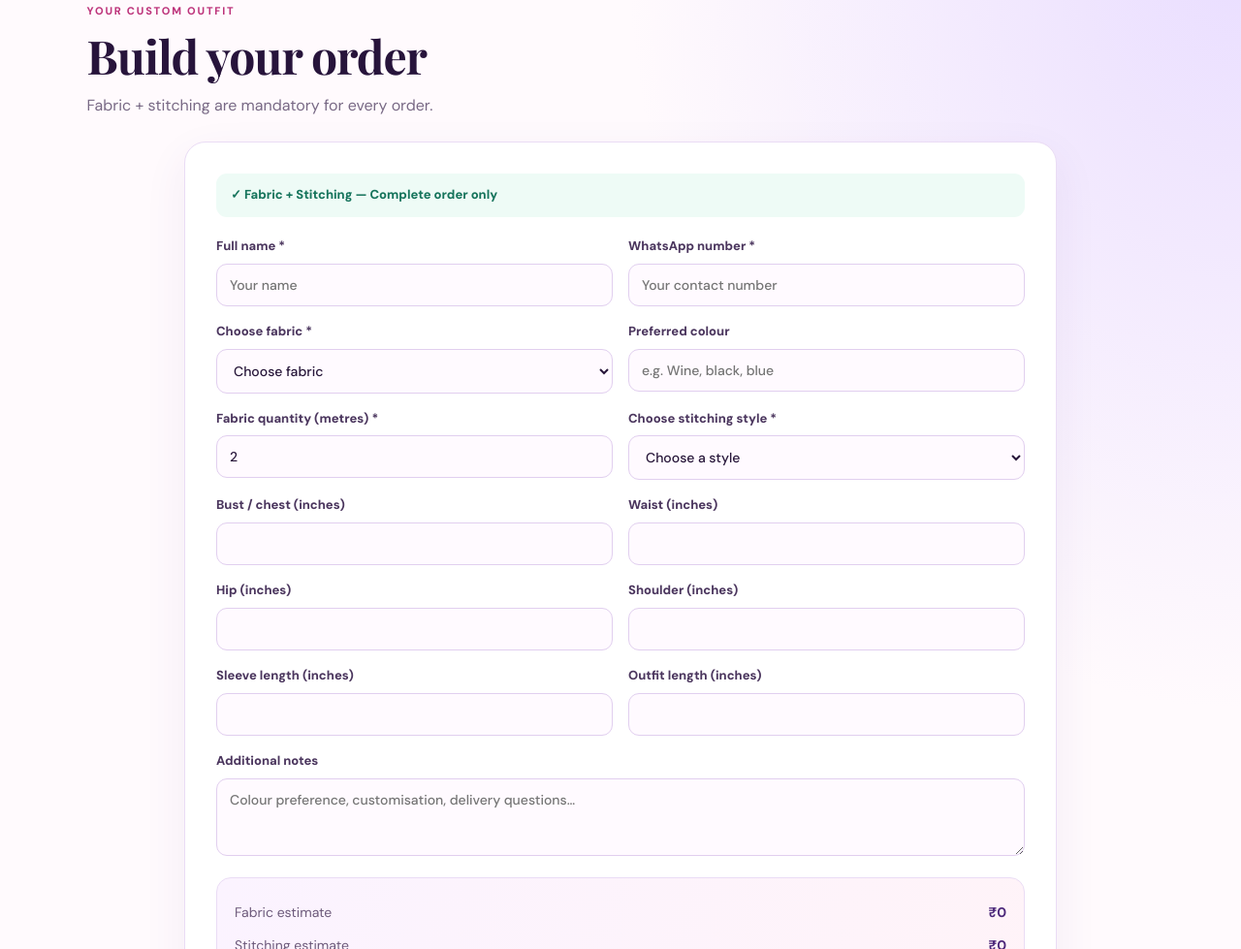
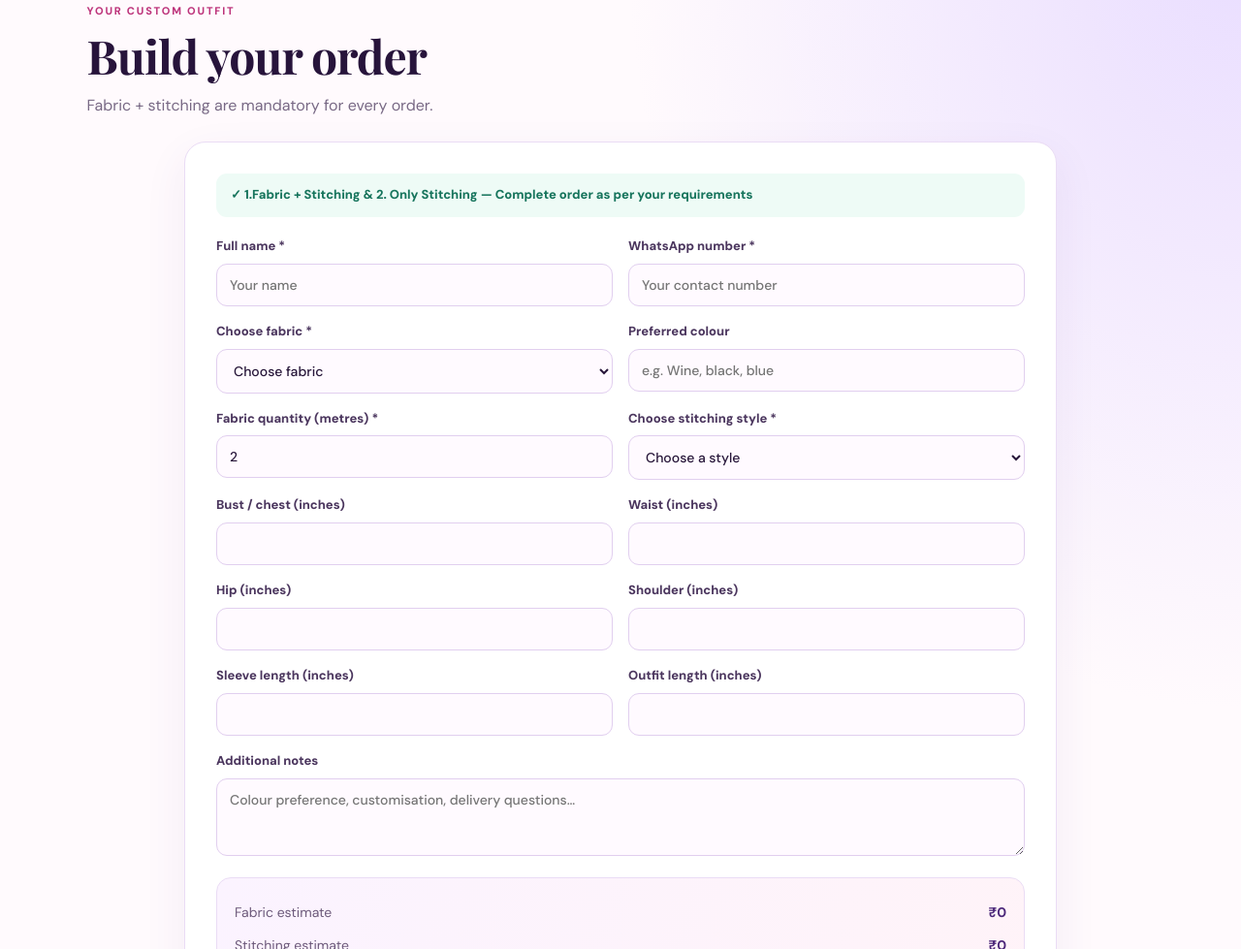
Before and after one commit to sankhalarakesh70-lab/Stitched-to-style, a plain HTML site: page index.html in a window 1280 px wide. Shown: the part 2471-3450 px from the top of the page at 97% size. Drawn offline with nearby package versions, Linux system fonts and the light colour scheme; no server answers.

Commit message:
Update index.html

```diff
--- a/index.html
+++ b/index.html
@@ -117,7 +117,7 @@
 
   <form id="orderForm" class="order-card">
     <input type="hidden" name="orderType" id="orderType" value="both">
-    <div class="mandatory-note">✓ Fabric + Stitching — Complete order only</div>
+    <div class="mandatory-note">✓ 1.Fabric + Stitching & 2. Only Stitching — Complete order as per your requirements</div>
     <div class="form-grid">
       <label>Full name *
         <input name="name" required placeholder="Your name">
```
